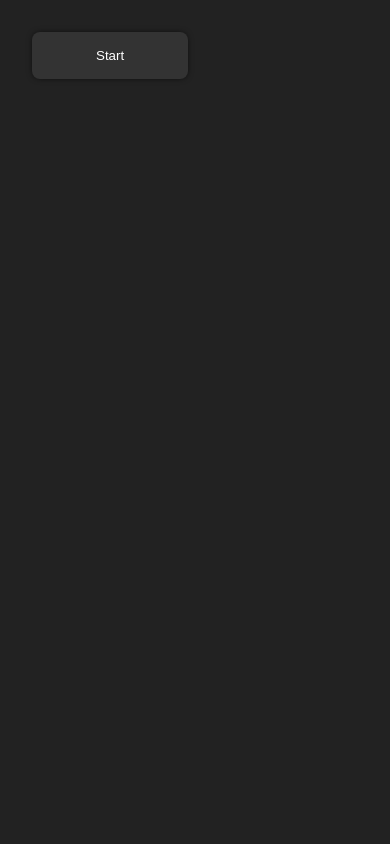
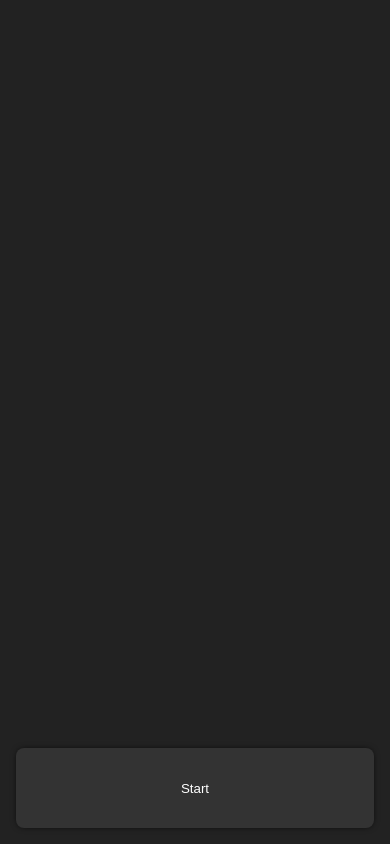
Before and after one commit to vvaannoo/english-trainer, a React (Create React App) app: page / in a window 390 px wide. Built offline with nearby package versions, Linux system fonts and the light colour scheme; the HTML template or start-up script is replaced by a standard one.

Commit message:
optimize mobile view. update data.

```diff
--- a/src/App.js
+++ b/src/App.js
@@ -1,5 +1,6 @@
 import {useEffect, useState} from 'react';
 
+const version = '1.1';
 const Papa = require('papaparse');
 
 function App() {
@@ -12,7 +13,7 @@ function App() {
     loadCsv().catch(console.error);
 
     async function loadCsv() {
-      const res = await fetch('./data.csv?v=1.0');
+      const res = await fetch(`./data.csv?v=${version}`);
       const csv = await res.text();
       const parsed = Papa.parse(csv, {
         delimiter: ',',
@@ -47,7 +48,7 @@ function App() {
 
   return (
       <div style={{padding: '2rem'}}>
-        <button style={{padding: '1rem 4rem', marginBottom: '1rem'}}
+        <button className="main-btn"
                 onClick={next}>
           {
             !current ? 'Start' : shown ? 'Next' : 'Show Translation'
--- a/src/index.css
+++ b/src/index.css
@@ -7,6 +7,10 @@ body {
     -moz-osx-font-smoothing: grayscale;
     background-color: #222;
     color: #d3d3d3;
+}
+
+* {
+    box-sizing: border-box;
 }
 
 code {
@@ -21,9 +25,11 @@ button {
     color: white;
     box-shadow: black 0 0 7px -2px;
 }
+
 button:focus {
     outline: 3px solid #111;
 }
+
 button:hover {
     background: #444;
 }
@@ -36,3 +42,20 @@ button:active {
 hr {
     border: 1px solid #444;
 }
+
+.main-btn {
+    padding: 1rem 4rem;
+    margin-bottom: 1rem;
+}
+
+@media (max-width: 768px) {
+    .main-btn {
+        height: 5rem;
+        width: calc(100% - 2rem);
+        position: fixed;
+        bottom: 0;
+        left: 0;
+        right: 0;
+        margin: 1rem auto;
+    }
+}
```
Also changed, not shown: public/data.csv. Lines whose indentation alone changed are shown as unchanged.
